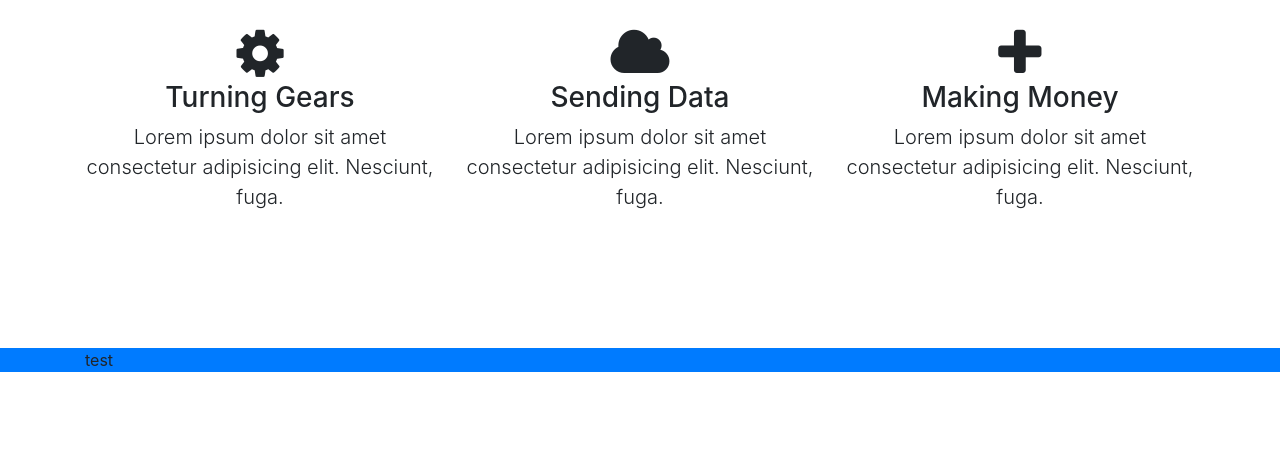
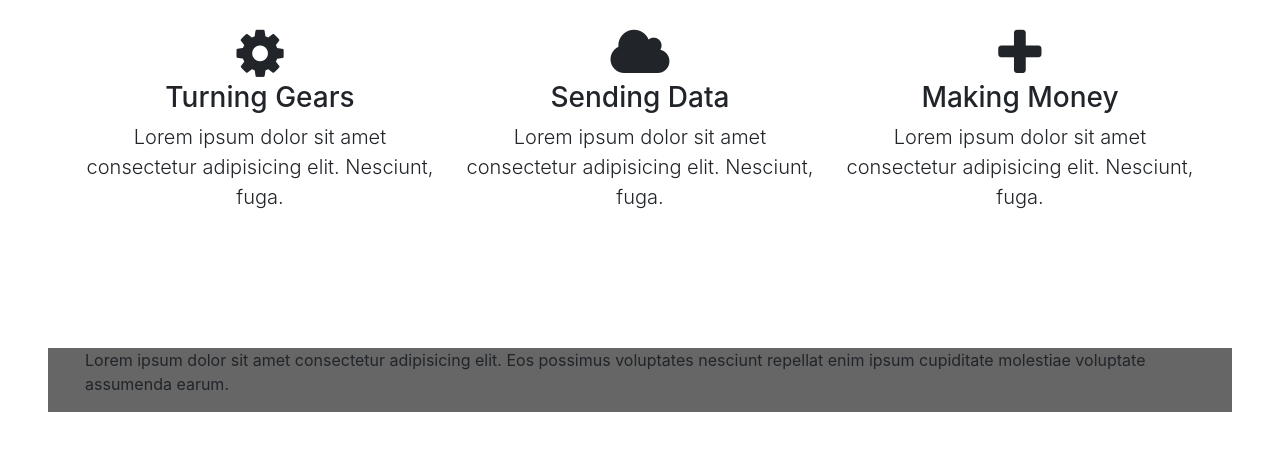
Before and after one commit to mmianchi/Template-for-agency-website, a website: page src/index.html in a window 1280 px wide. Shown: the part 549-1000 px from the top of the page. Before the commit the page ends 969 px from the top, so only its background shows below. Drawn offline with Linux system fonts and the light colour scheme.

Commit message:
added home section,wip

```diff
--- a/src/index.html
+++ b/src/index.html
@@ -103,14 +103,19 @@
       </div>
     </div>
   </section>
-  <!-- section -->
-  <section id="homebg" class="my-5 bg-primary">
-    <div class="container">
-      <div class="row">
-        <div class="col">
-test
+  <!-- home heading section -->
+  <section id="homebg" class="p-5">
+    <div class="dark-overlay">
+      <!-- <div class="container"> -->
+        <div class="row">
+          <div class="col">
+            <div class="container">
+              <p>Lorem ipsum dolor sit amet consectetur adipisicing elit. Eos possimus voluptates nesciunt repellat enim ipsum cupiditate molestiae voluptate assumenda earum.
+              </p>
+            </div>
+          </div>
         </div>
-      </div>
+      <!-- </div> -->
     </div>
   </section>
 
--- a/src/scss/style.scss
+++ b/src/scss/style.scss
@@ -1,4 +1,5 @@
 $icon-size: 55px;
+$dark-overlay: rgba(0,0,0,0.6);
 .navbar {
   .nav-link {
     padding-left: 25x!important;
@@ -32,3 +33,9 @@ height: 450px;
 .fa {
   font-size: $icon-size;
 }
+
+.dark-overlay {
+  background-color:$dark-overlay;
+
+
+}
```
Also changed, not shown: src/css/style.css.
